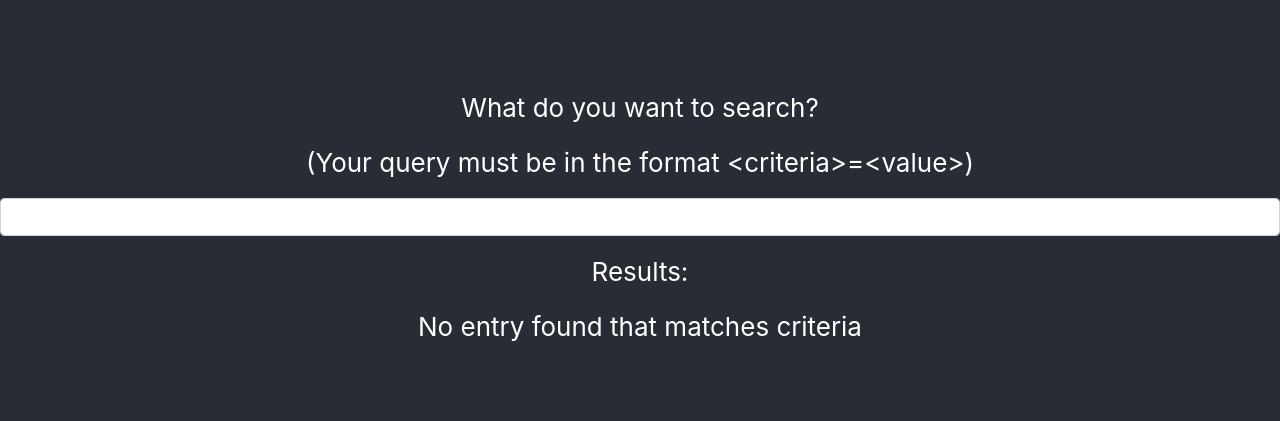
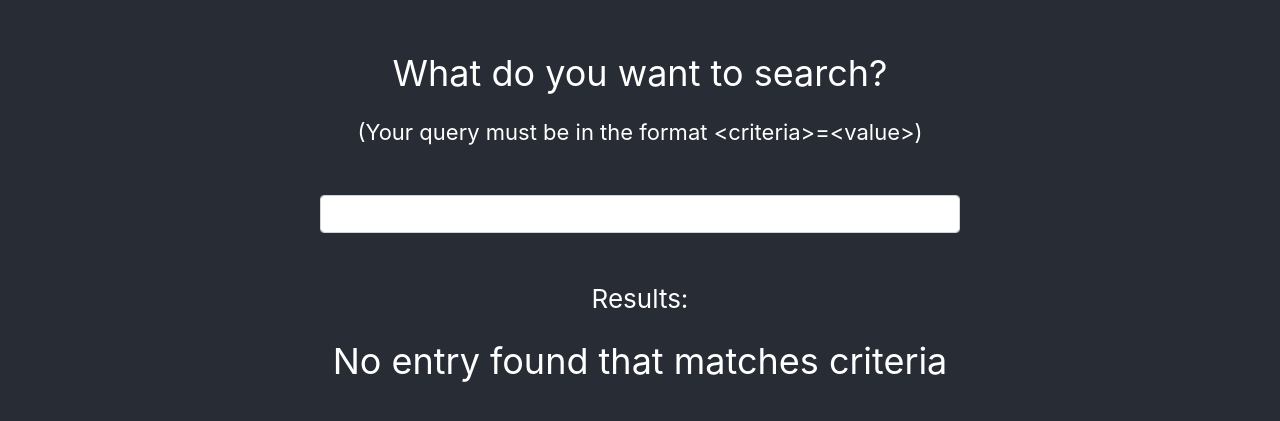
Before and after one commit to mmaaddiieemm/search-app, a React (Create React App) app: page / in a window 1280 px wide. Shown: the part 175-596 px from the top of the page. Built offline with nearby package versions, Linux system fonts and the light colour scheme.

Commit message:
updates to readme, formatting in App

```diff
--- a/src/App.css
+++ b/src/App.css
@@ -1,10 +1,5 @@
 .App {
   text-align: center;
-}
-
-.App-logo {
-  height: 40vmin;
-  pointer-events: none;
 }
 
 .App-header {
@@ -14,6 +9,19 @@
   flex-direction: column;
   align-items: center;
   justify-content: center;
-  font-size: calc(10px + 2vmin);
+  font-size: calc(20px + 2vmin);
   color: white;
 }
+
+.App-instructions {
+  font-size: calc(6px + 2vmin);
+}
+
+.App-results {
+  font-size: calc(10px + 2vmin);
+}
+
+.mb-3 {
+  padding: 30px;
+  max-width: 700px;
+}
--- a/src/App.js
+++ b/src/App.js
@@ -18,11 +18,11 @@ function App() {
   return (
     <div className="App-header">
       <p>What do you want to search? </p>
-      <p>(Your query must be in the format &lt;criteria&gt;=&lt;value&gt;)</p>
+      <p className="App-instructions">(Your query must be in the format &lt;criteria&gt;=&lt;value&gt;)</p>
       <InputGroup className="mb-3">
         <FormControl aria-describedby="basic-addon1" onChange={(e) => setSearchCriteria(e.target.value)} />
       </InputGroup>
-      <p>Results: </p>
+      <p className="App-results">Results: </p>
       <DisplayResults searchKey={searchKey} value={value} />
     </div>
   );
```
Also changed, not shown: 1 other file (tests, documents, lock files or other folders).
